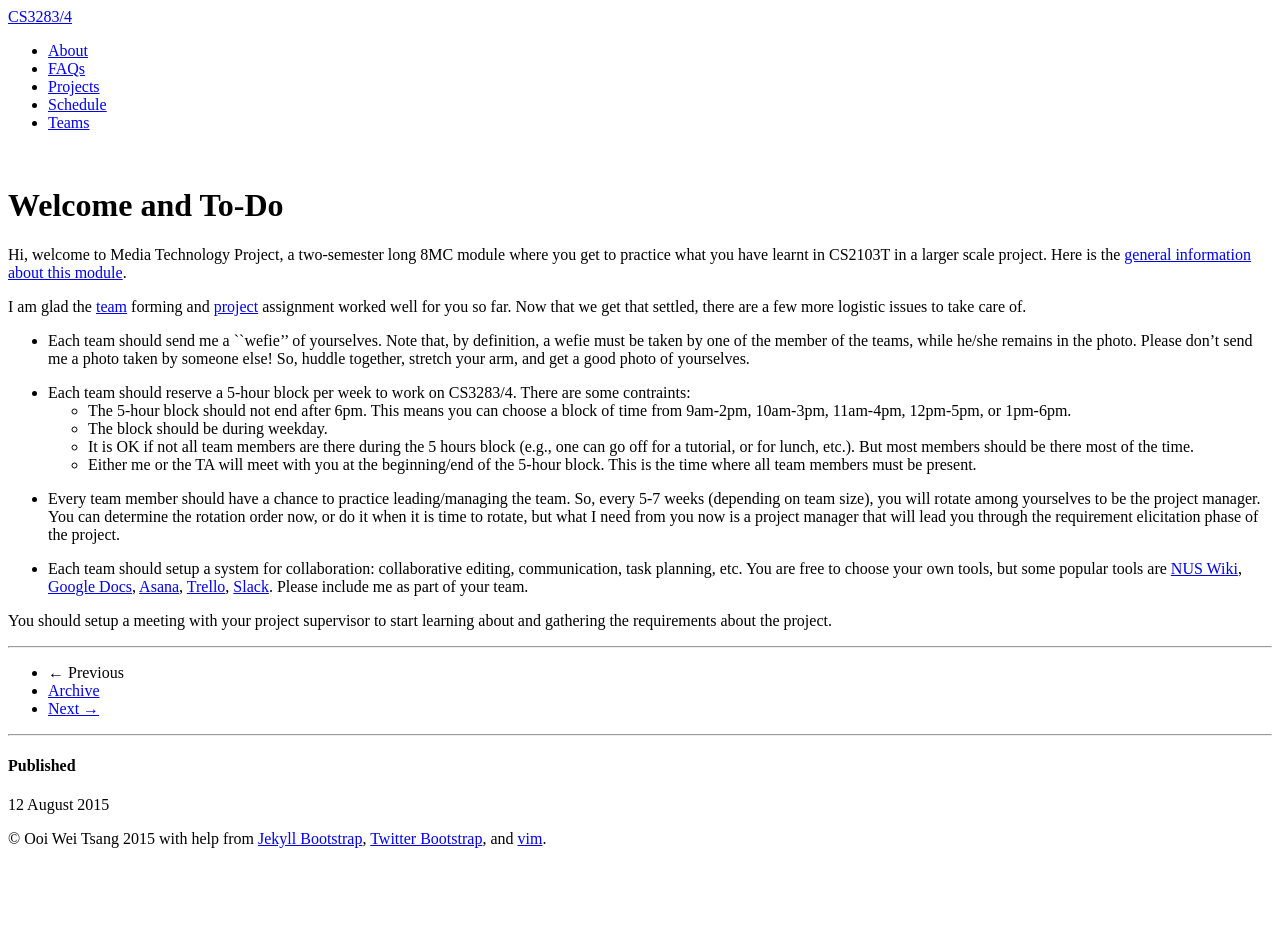
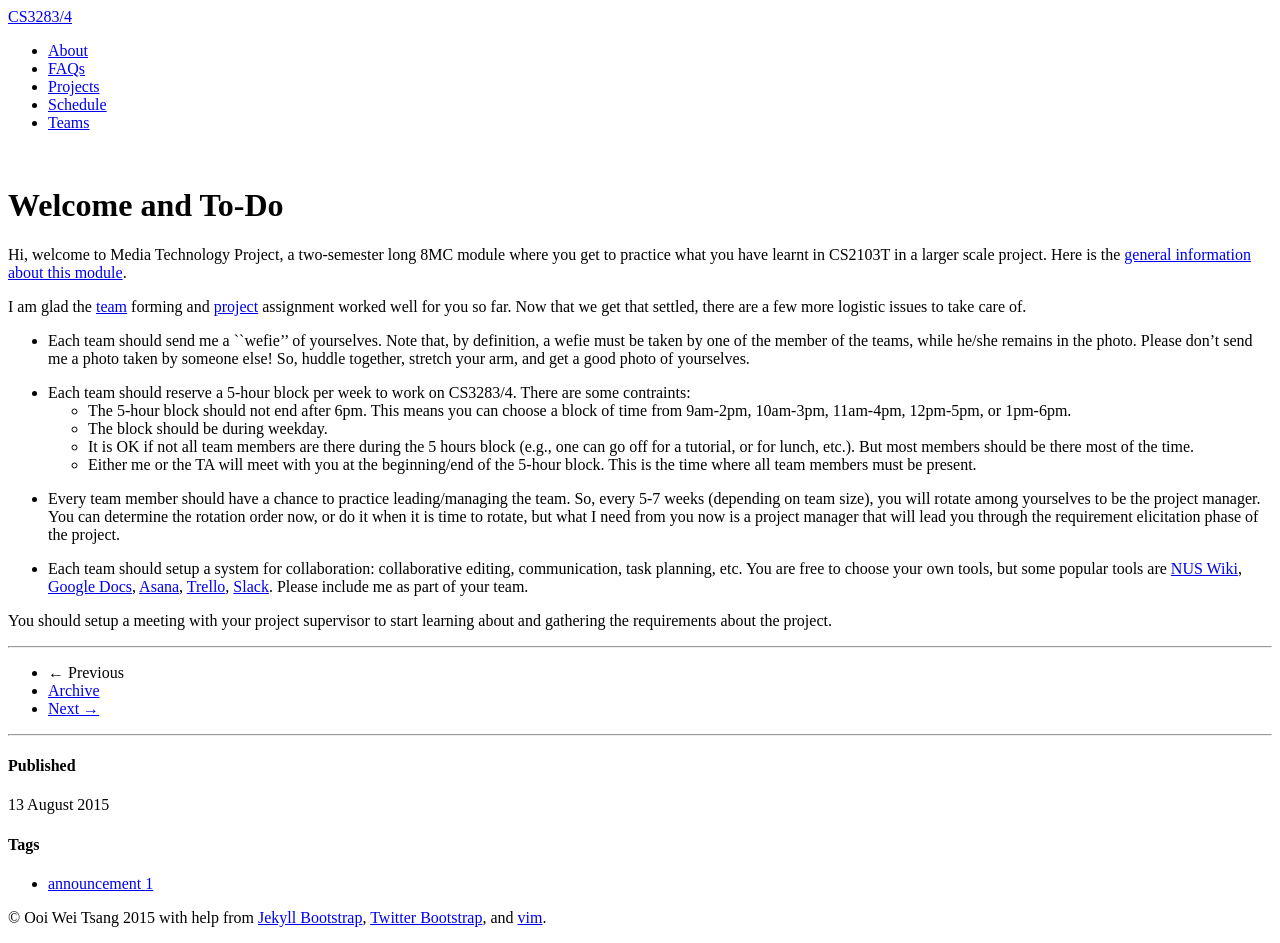
Before and after one commit to nus-mtp/1516, a Jekyll site: the page built from _posts/2015-08-12-welcome.md, in a window 1280 px wide. Built offline with Jekyll 4.4.1, drawn with Linux system fonts in a browser that asks for light colours; before the commit the page ends 900 px from its top, so only the background shows below that.

Commit message:
Fixed date

```diff
--- a/_posts/2015-08-12-welcome.md
+++ b/_posts/2015-08-12-welcome.md
@@ -1,6 +1,8 @@
 ---
 layout: post
 title: Welcome and To-Do
+tag: announcement
+date: 2015-08-13 15:43:00
 ---
 
 Hi, welcome to Media Technology Project, a two-semester long 8MC module where you get to practice what you have learnt in CS2103T in a larger scale project.  Here is the [general information about this module](about.html).
```
